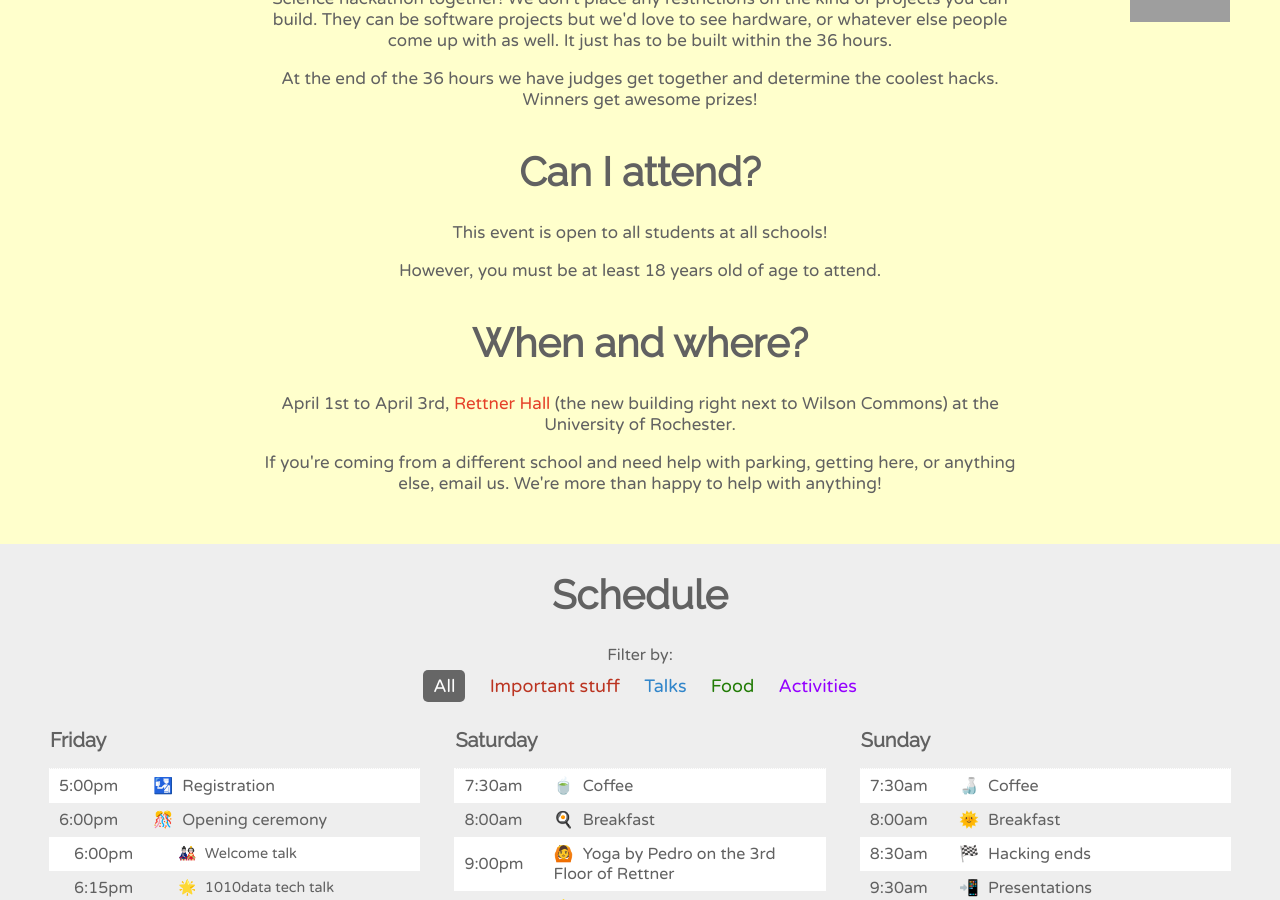
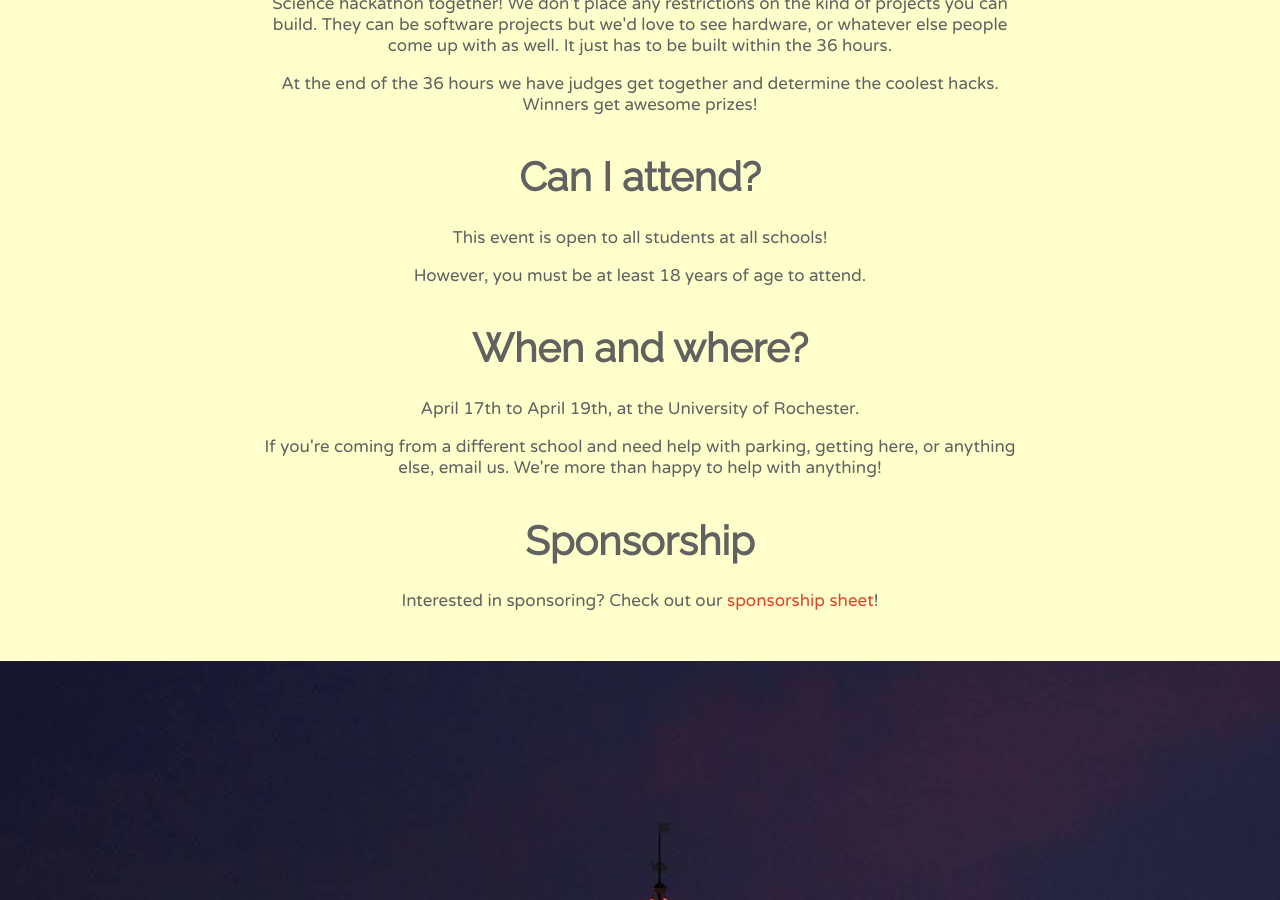
Before and after one commit to RocHack/rochack.org, a Jekyll site: the page dandyhacks/hackathon.html, which Jekyll copies as it is, in a window 1280 px wide and 900 px high, scrolled down 1516 px. Built offline with Jekyll 4.4.1, drawn with Linux system fonts in a browser that asks for light colours; some of the changed text lies outside the part shown; grey boxes are pictures that could not be loaded.

Commit message:
update hackathon.html for 2017 hackathon

```diff
--- a/dandyhacks/hackathon.html
+++ b/dandyhacks/hackathon.html
@@ -14,7 +14,7 @@
 
     <link href='https://fonts.googleapis.com/css?family=Varela+Round' rel='stylesheet' type='text/css'>
 
-    <a id="mlh-trust-badge" style="position:fixed;top:0;right:50px;max-width:100px;width:10%;min-width: 60px;display:block;z-index:10000" href="https://mlh.io/seasons/s2016/events?utm_source=s2016&utm_medium=TrustBadge&utm_campaign=s2016" target="_blank"><img src="https://s3.amazonaws.com/logged-assets/trust-badge/s2016.png" alt="MLH Official - Spring 2016" style="width:100%;" ></a>
+    <!--a id="mlh-trust-badge" style="position:fixed;top:0;right:50px;max-width:100px;width:10%;min-width: 60px;display:block;z-index:10000" href="https://mlh.io/seasons/s2016/events?utm_source=s2016&utm_medium=TrustBadge&utm_campaign=s2016" target="_blank"><img src="https://s3.amazonaws.com/logged-assets/trust-badge/s2016.png" alt="MLH Official - Spring 2017" style="width:100%;" ></a-->
 </head>
 
 
@@ -25,11 +25,11 @@
             <div class="greetings">
                 <!-- How do you resize this?! >< -->
                 <img src="images/logo.png" />
-                <h1 class="dandyhacks">DandyHacks '16 </h1>
+                <h1 class="dandyhacks">DandyHacks '17 </h1>
                 <h3> CS | Data Science <h3>
-                <h2> april 1-3, 2016 @ University of Rochester </h2>
+                <h2> april 17-19, 2017 @ University of Rochester </h2>
                 <div>
-                    <a id="register" class="register buttons" href="http://dandyhacks2016.devpost.com/" target="_blank">Submit projects here!</a>
+                    <!-- a id="register" class="register buttons" href="http://dandyhacks2017.devpost.com/" target="_blank">Submit projects here!</a-->
                     <!-- <a id="register" class="register buttons" href="volunteer.html" target="_blank">Volunteer !</a> -->
                 </div>
             </div>
@@ -49,18 +49,22 @@
                 <div class="container-about">
                     <h1> Can I attend? </h1>
                     <p> This event is open to all students at all schools! </p>
-                    <p> However, you must be at least 18 years old of age to attend.</p>
+                    <p> However, you must be at least 18 years of age to attend.</p>
                 </div>
                 <div class="container-about">
                     <h1> When and where? </h1>
-                    <p> April 1st to April 3rd, <a href="https://www.google.com/maps/place/Rettner+Hall,+500+Wilson+Blvd,+Rochester,+NY+14627/@43.1285502,-77.632249,17z/data=!3m1!4b1!4m7!1m4!3m3!1s0x89d6b4c7e5dc3a6d:0xde5eaedae1b0ea81!2sWilson+Commons,+Rochester,+NY+14611!3b1!3m1!1s0x89d6b4c7fd404615:0xc99f79bddbb79162" target="_blank"> Rettner Hall</a> (the new building right next to Wilson Commons) at the University of Rochester. </p>
+                    <p> April 17th to April 19th, <!--a href="https://www.google.com/maps/place/Rettner+Hall,+500+Wilson+Blvd,+Rochester,+NY+14627/@43.1285502,-77.632249,17z/data=!3m1!4b1!4m7!1m4!3m3!1s0x89d6b4c7e5dc3a6d:0xde5eaedae1b0ea81!2sWilson+Commons,+Rochester,+NY+14611!3b1!3m1!1s0x89d6b4c7fd404615:0xc99f79bddbb79162" target="_blank"> Rettner Hall</a> (the new building right next to Wilson Commons)--> at the University of Rochester. </p>
                     <p> If you're coming from a different school and need help with parking, getting here, or anything else, email us. We're more than happy to help with anything! </p>
+                </div>
+                <div class="container-about">
+                    <h1> Sponsorship </h1>
+                    <p> Interested in sponsoring? Check out our <a href="sponsorship.pdf" target="_blank">sponsorship sheet</a>! </p>
                 </div>
             </div>
         </div>
 
 
-        <div class="page schedule">
+        <!--div class="page schedule">
         <h1>Schedule</h1>
 
         <div class="filters">
@@ -280,57 +284,16 @@
             </tbody>
         </table>
 
-        </div>
+        </div-->
 
-        <div class="page sponsors">
+        <!--div class="page sponsors">
             <div class="contents">
                 <div class="container-sponsors">
-                    <h1> Sponsors </h1>
+                    <h1> Sponsorship </h1>
                     <p> Interested in sponsoring? Check out our <a href="sponsorship.pdf" target="_blank">sponsorship sheet</a>! </p>
-                    <!-- Large -->
-                    <div class="logo">
-                        <a href="https://www.1010data.com/" target="_blank"> <img class="large" src="images/sponsors/large/1010data.png"/> </a>
-                    </div>
-                    <!-- Medium -->
-                    <div class="logo">
-                        <a href="http://www.factset.com/" target="_blank"> <img class="logo-image medium" src="images/sponsors/medium/factset.png"/> </a>
-                    </div>
-                    <div class="logo">
-                        <!-- Small -->
-                        <a href="https://www.google.com/" target="_blank"> <img class="logo-image small" src="images/sponsors/small/google.png"/> </a>
-                        <a href="https://www.parc.com/" target="_blank"> <img class="logo-image small" src="images/sponsors/small/xerox.jpg"/> </a>
-                    </div>
-                    <!-- Smaller -->
-                    <div class="logo">
-                        <a href="https://www.wolfram.com/language/" target="_blank"> <img class="logo-image small" src="images/sponsors/smaller/wolfram.png"/> </a>
-                        <a href="https://www.twilio.com/" target="_blank"> <img class="logo-image smallest" src="images/sponsors/smaller/twillio.jpg"/> </a>
-                        <a href="http://brandmakers.com/" target="_blank"> <img class="logo-image small" src="images/sponsors/smaller/brandmakers.png"/> </a>
-                        <a href="http://www.get.tech/" target="_blank"> <img class="logo-image small" src="images/sponsors/smaller/tech.png"/> </a>
-                    </div>
-                    <div class="logo">
-                        <a href="http://www.wegmans.com/" target="_blank"> <img class="logo-image smaller" src="images/sponsors/smaller/wegmans.png"/> </a>
-                        <a href="http://www.insomniacookies.com/" target="_blank"> <img class="logo-image smallest" src="images/sponsors/smaller/insomniacookies.png"/> </a>
-                    </div>
-                </div>
-                <div class="container-sponsors">
-                    <h1> Partners </h1>
-                    <div class="logo">
-                        <a href="https://mlh.io/" target="_blank"> <img class="logo-image medium" src="images/sponsors/medium/mlh.png"/> </a>
-                        <a href="https://www.rochester.edu/data-science/" target="_blank"> <img class="logo-image medium" src="images/sponsors/medium/urnodes.png"/> </a>
-                        <a href="http://www.ece.rochester.edu/" target="_blank"> <img class="logo-image medium" src="images/sponsors/medium/ieee.png"/> </a>
-                    </div>
-                    <div class="logo">
-                        <a href="http://www.hajim.rochester.edu/" target="_blank"> <img class="logo-image medium" src="images/sponsors/medium/hajim.jpg"/> </a>
-                    </div>
-                </div>
-                <div class="container-sponsors">
-                    <h1> Sound equipment and DJing</h1>
-                    <div class="logo">
-                        <a href="http://wrur.org/" target="_blank"> <img class="large" src="images/sponsors/wrur.png"/> </a>
-                    </div>
                 </div>
             </div>
-        </div>
+        </div-->
 
         <div class="page image second"></div>
 
@@ -355,14 +318,14 @@
                             <p>The minimum size of the team is 1 and the maximum is 4! If you don't have a team - we will help you find one once you get here!</p>
                         </div>
 
-                        <div class="faq-question">
+                        <!--div class="faq-question">
                             <h3>How do I get to you?</h3>
                             <p>Unfortunately this year we are not sending buses, however, we will be able to reimberse you for gas/other transprtation! All attendies should have received a link to the reimbersement form. Please present all of your travel receipts during registration when you get here, or else we will not be able to pay you back!</p>
-                        </div>
+                        </div-->
 
                         <div class="faq-question">
                             <h3>Are there any rules?</h3>
-                            <p> Yes! You must be 18 years of age. We also follow <a href ="http://static.mlh.io/docs/mlh-code-of-conduct.pdf" target="_blank"> MLH code of conduct</a>. Before signing up we will ask you to agree to it to be able to participate.</p>
+                            <p> Yes! You must be 18 years of age. We also follow the <a href ="http://static.mlh.io/docs/mlh-code-of-conduct.pdf" target="_blank"> MLH code of conduct</a>. Before signing up we will ask you to agree to it to be able to participate.</p>
                         </div>
                     </div>
 
```
Also changed, not shown: other parts of dandyhacks/hackathon.html (+3 -3 lines), 1 other file.
